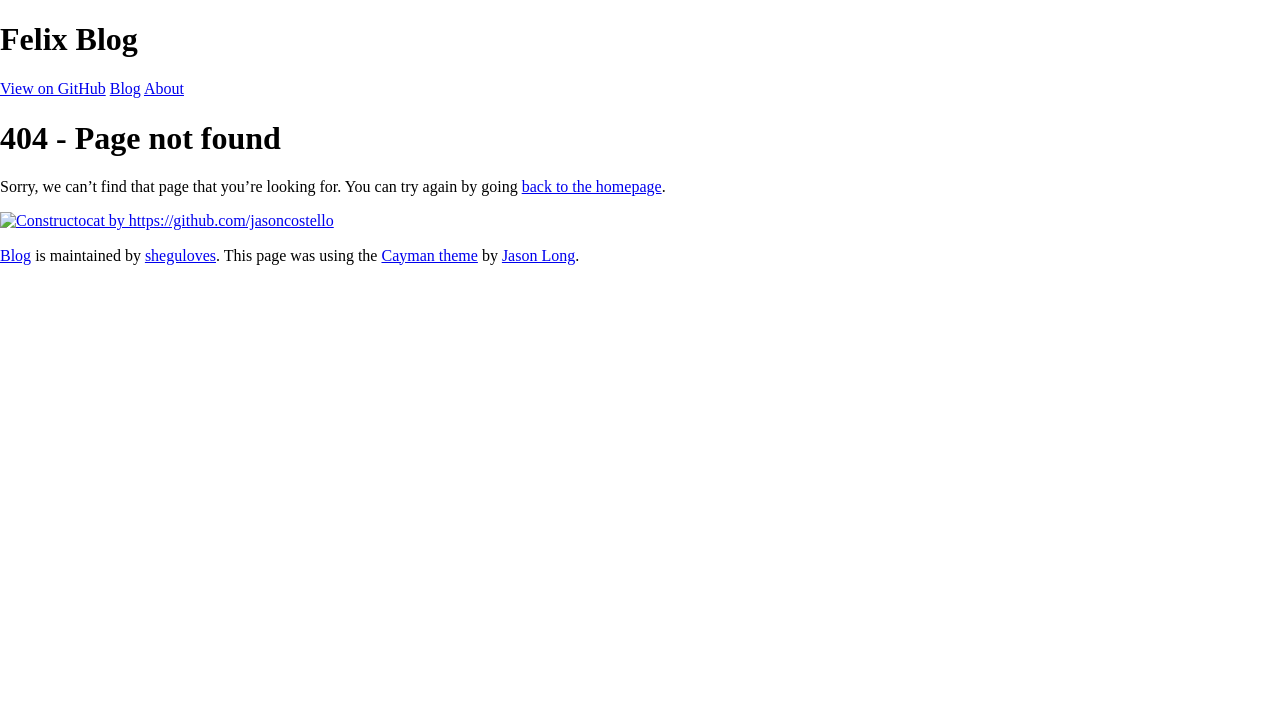
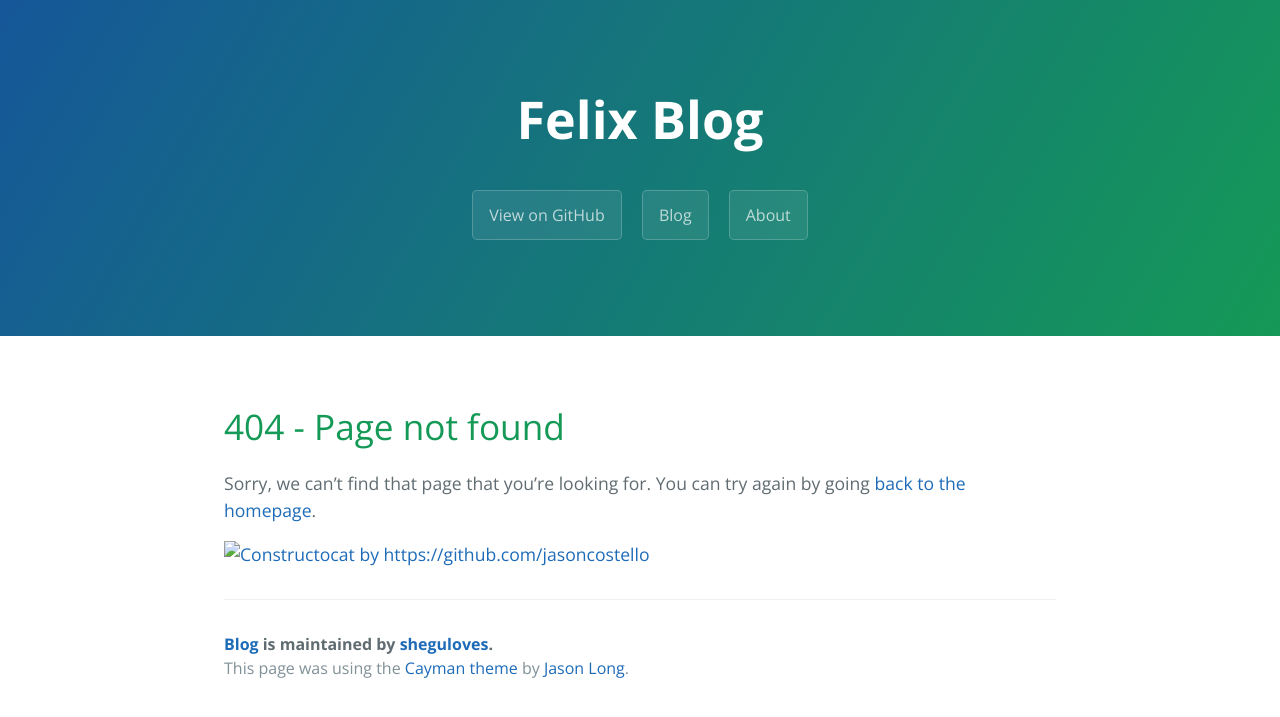
Before and after one commit to sheguloves/blog, a Jekyll site: the page built from 404.md, in a window 1280 px wide. Shown: the top 717 px of the page. Built offline with Jekyll 4.4.1, drawn with Linux system fonts in a browser that asks for light colours; nearby versions of some CDN libraries; library files that are not in the unit come from our copies; Markdown is read by kramdown in place of the engine named in the settings.

Commit message:
Update head.html

```diff
--- a/_includes/head.html
+++ b/_includes/head.html
@@ -2,6 +2,6 @@
 <title>{{ site.name }}</title>
 <meta name="viewport" content="width=device-width, initial-scale=1">
 <link href='https://fonts.googleapis.com/css?family=Open+Sans:400,700' rel='stylesheet' type='text/css'>
-<link rel="stylesheet" type="text/css" href="assets/stylesheets/normalize.css" media="screen">
-<link rel="stylesheet" type="text/css" href="assets/stylesheets/stylesheet.css" media="screen">
-<link rel="stylesheet" type="text/css" href="assets/stylesheets/github-light.css" media="screen">
+<link rel="stylesheet" type="text/css" href="{{ site.baseurl }}/assets/stylesheets/normalize.css" media="screen">
+<link rel="stylesheet" type="text/css" href="{{ site.baseurl }}/assets/stylesheets/stylesheet.css" media="screen">
+<link rel="stylesheet" type="text/css" href="{{ site.baseurl }}/assets/stylesheets/github-light.css" media="screen">
```
